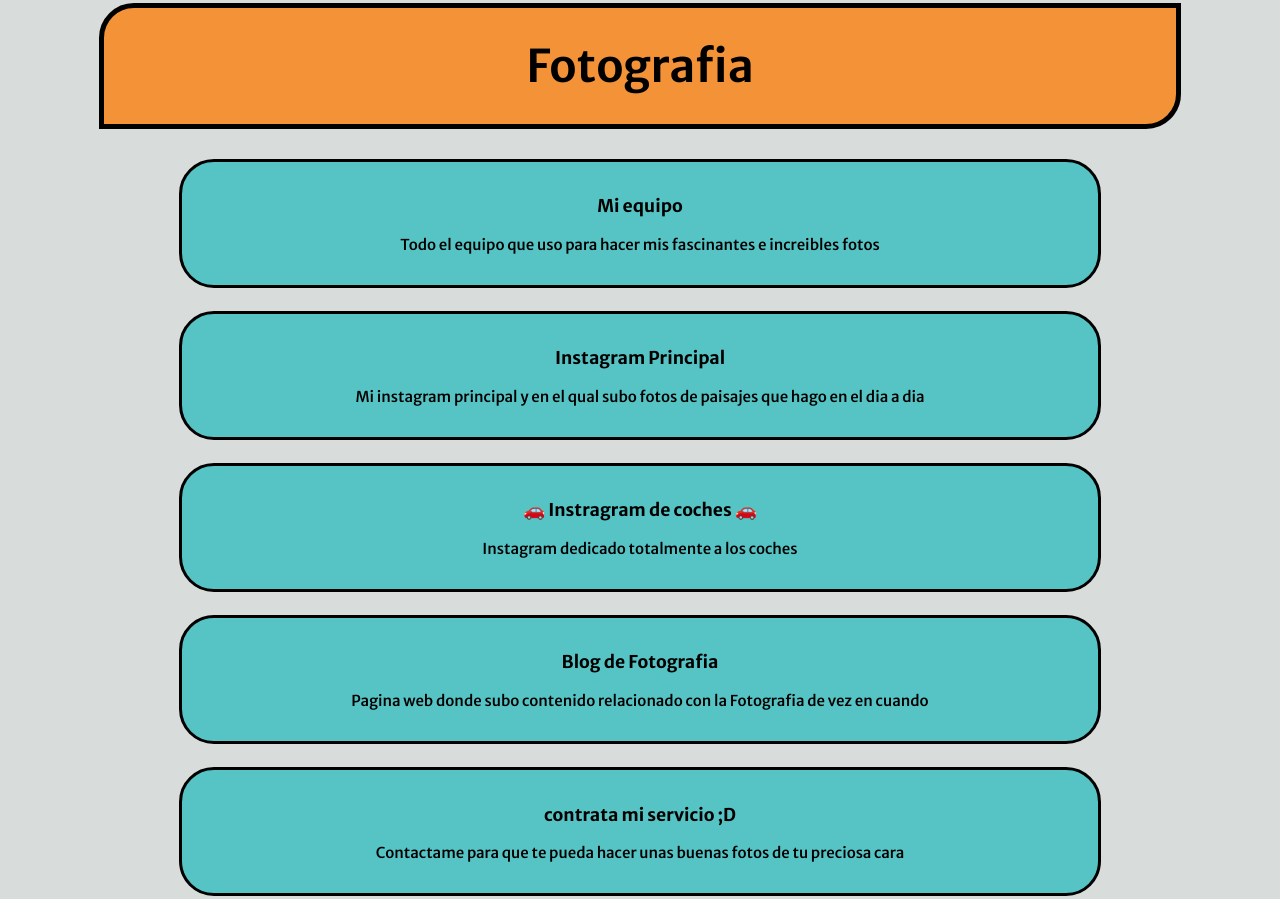
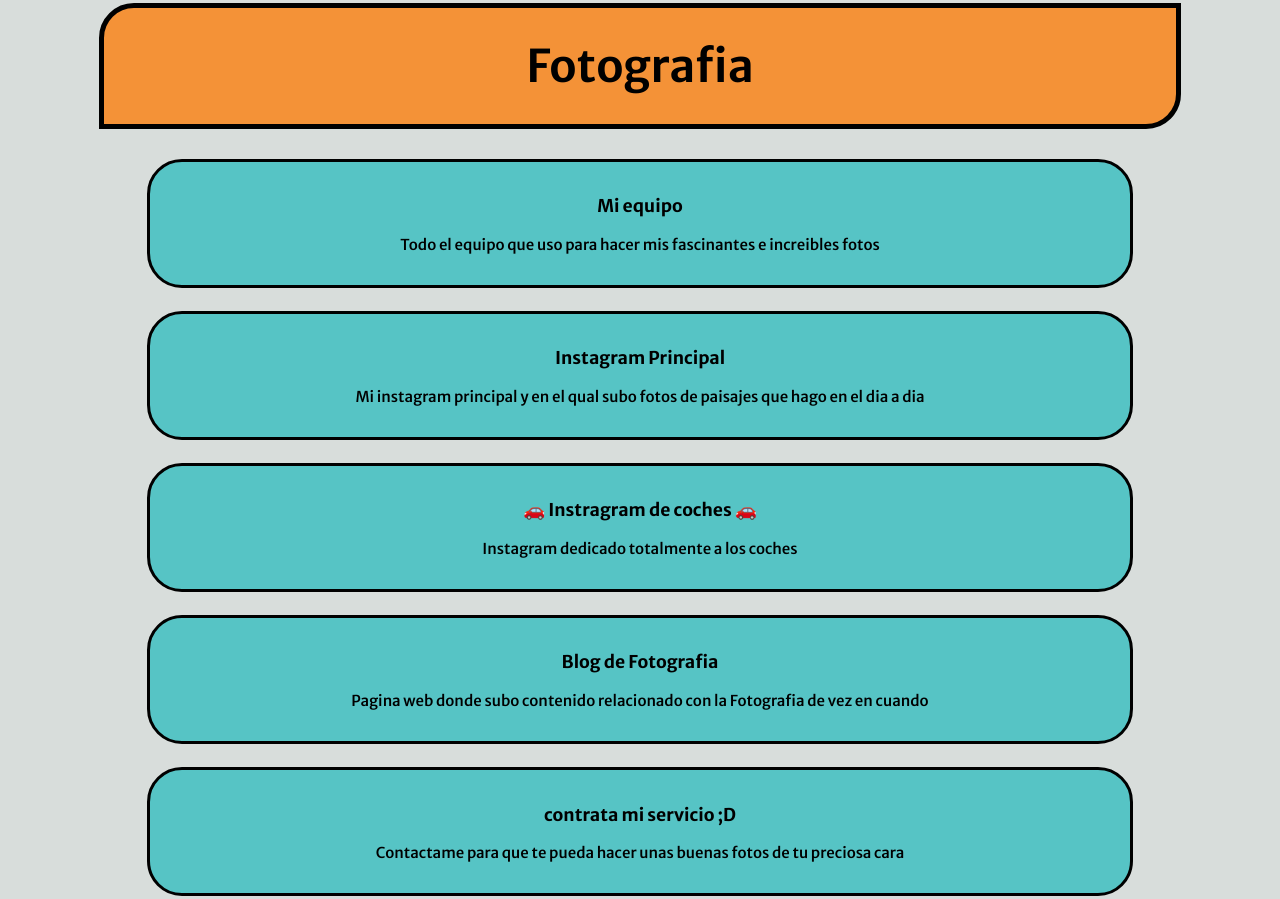
Before and after one commit to Electrum10/MiPaginaWeb, a plain HTML site: page Paginas/index.html in a window 1280 px wide. Shown: the part 903-1802 px from the top of the page. Drawn offline with Linux system fonts and the light colour scheme; a web font is replaced by a local one.

Commit message:
2 horas intentando

```diff
--- a/CSS/style.css
+++ b/CSS/style.css
@@ -3,6 +3,8 @@
         align-items: center;
         text-align: center;
         padding: 20px;
+        text-decoration: none;
+
 }
 
 #Contexto {
@@ -33,6 +35,9 @@
   font-size: 40px;
 }
 
+.SinSubrayar {
+    text-decoration: none !important;
+}
 
 .SubNombre {
     font-family: "Wix Madefor Text", sans-serif;
@@ -55,19 +60,22 @@
 }
 
 .fa-brands {
+    text-decoration: none;
     font-size: 25px;
     margin: 4px;
     color: black;
-    text-decoration: none;
+    text-decoration: none !important;
     margin-top: 25px;
 }
 
 body {
+    text-decoration: none;
     background-color: #d8dddb;
     text-align: center;
 }
 
 h2 {
+    text-decoration: none;
     text-align: center;
     font-size: 45px;
     font-family: "Merriweather Sans", sans-serif;
@@ -80,8 +88,11 @@ h2 {
     width: 80%;
     margin: 30px auto;
     margin-top: 80px;
+
+
 }
 #boton {
+    color: black;
     text-align: center;
     font-size: 15px;
     font-family: "Merriweather Sans", sans-serif;
@@ -91,7 +102,8 @@ h2 {
     padding: 16px;
     border-radius: 35px 35px 35px 35px;
     border: 3px solid black;
-    width: 70%;
+    width: 75%;
     margin: 23px auto;
-    display: block;
+    cursor: pointer;
+
 }
--- a/Paginas/index.html
+++ b/Paginas/index.html
@@ -13,9 +13,11 @@
     <link rel="preconnect" href="https://fonts.gstatic.com" crossorigin>
     <link href="https://fonts.googleapis.com/css2?family=Outfit:wght@500&display=swap" rel="stylesheet">
     <link href="https://fonts.googleapis.com/css2?family=Wix+Madefor+Text&display=swap" rel="stylesheet">
+    <link rel="stylesheet" href="../Script/script.js">
 </head>
 </html>
 
+<body>
 
     <div id="Inicio">
         <img src="../images/FotoMia.jpg" alt="Mi preciosa cara :D" class="ImagenPrincipal">
@@ -28,7 +30,6 @@
     </div>
 
 
-<body>
     <div id="Contexto">
         <p>Buenas, me llamo Jan (aunque me gusta mas que me digan Elec) y soy un adolescende de 16 años amante de la informatica, de la Fotografia y de la programación (que soy un friki, vamos)</p>
         <p>En esta Pagina web, pondré todo mi imperio que he construido en mi tiempo libre para tener todos mis proyectos organizados</p>
@@ -39,10 +40,12 @@
     <h2>Fotografia</h2>
 
 <div>
-    <div id="boton">
+
+
+    <a href="https://60hercios.com" class="SinSubrayar"><div id="boton">
         <h3>Mi equipo</h3>
         <p>Todo el equipo que uso para hacer mis fascinantes e increibles fotos</p>
-    </div>
+    </div> </a>
 
     <div id="boton">
         <h3>Instagram Principal</h3>
@@ -77,10 +80,10 @@
 <h2>Paginas webs, SEO y IA</h2>
 <div>
 
-    <button id="boton" >
+    <div id="boton" >
        <h3>60Hercios.com</h3>
         <p>Mi primera pagina web, dedicada exclusivamente al contendio gaming y tecnologico</p>
-    </button>
+    </div>
 
     <div id="boton">
         <h3>Blog de fotografia</h3>
--- /dev/null
+++ b/Script/script.js
@@ -0,0 +1,3 @@
+function PulsarBoton () {
+  window.location.href = 'https://www.60hercios.com';
+}
```
Lines whose indentation alone changed are shown as unchanged.
